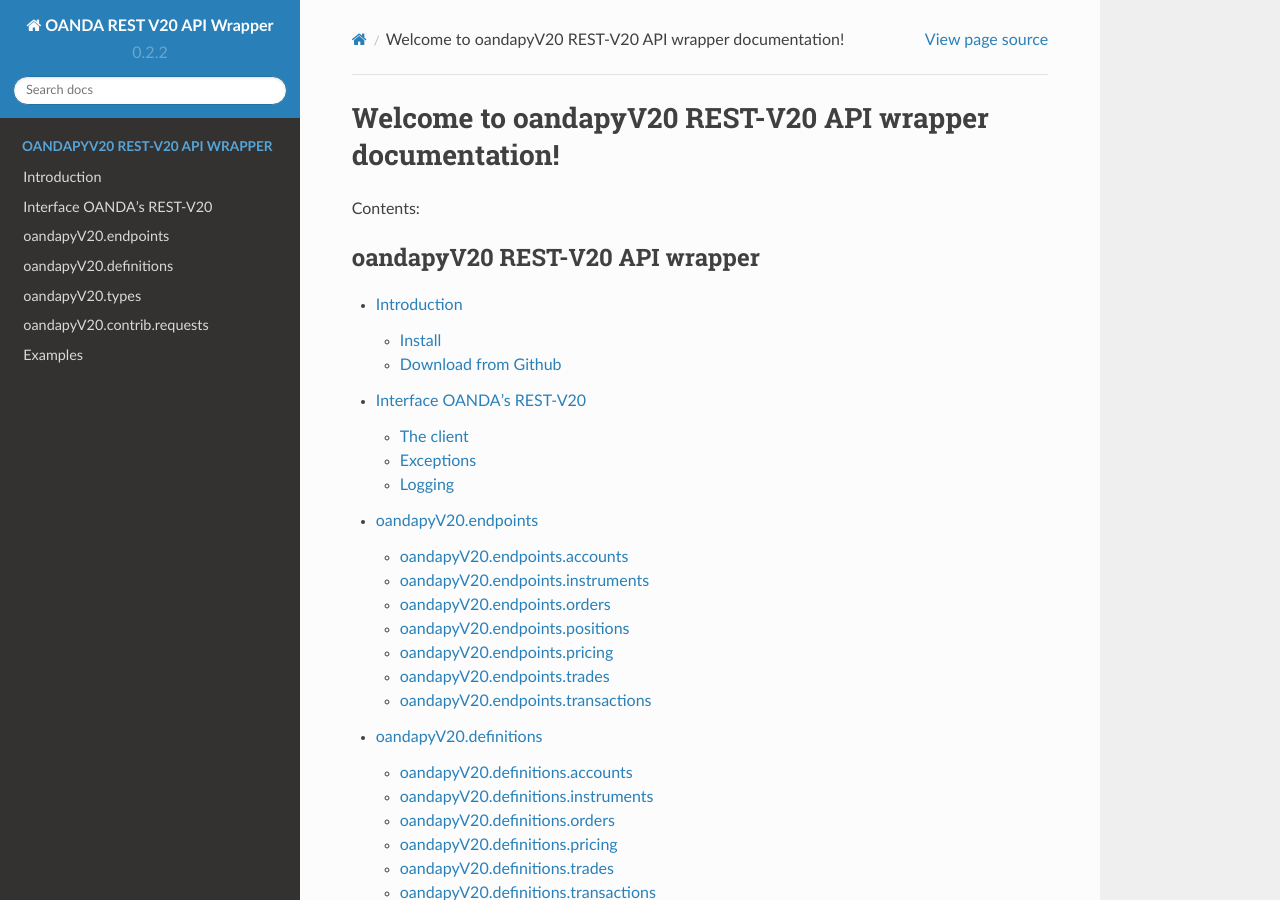
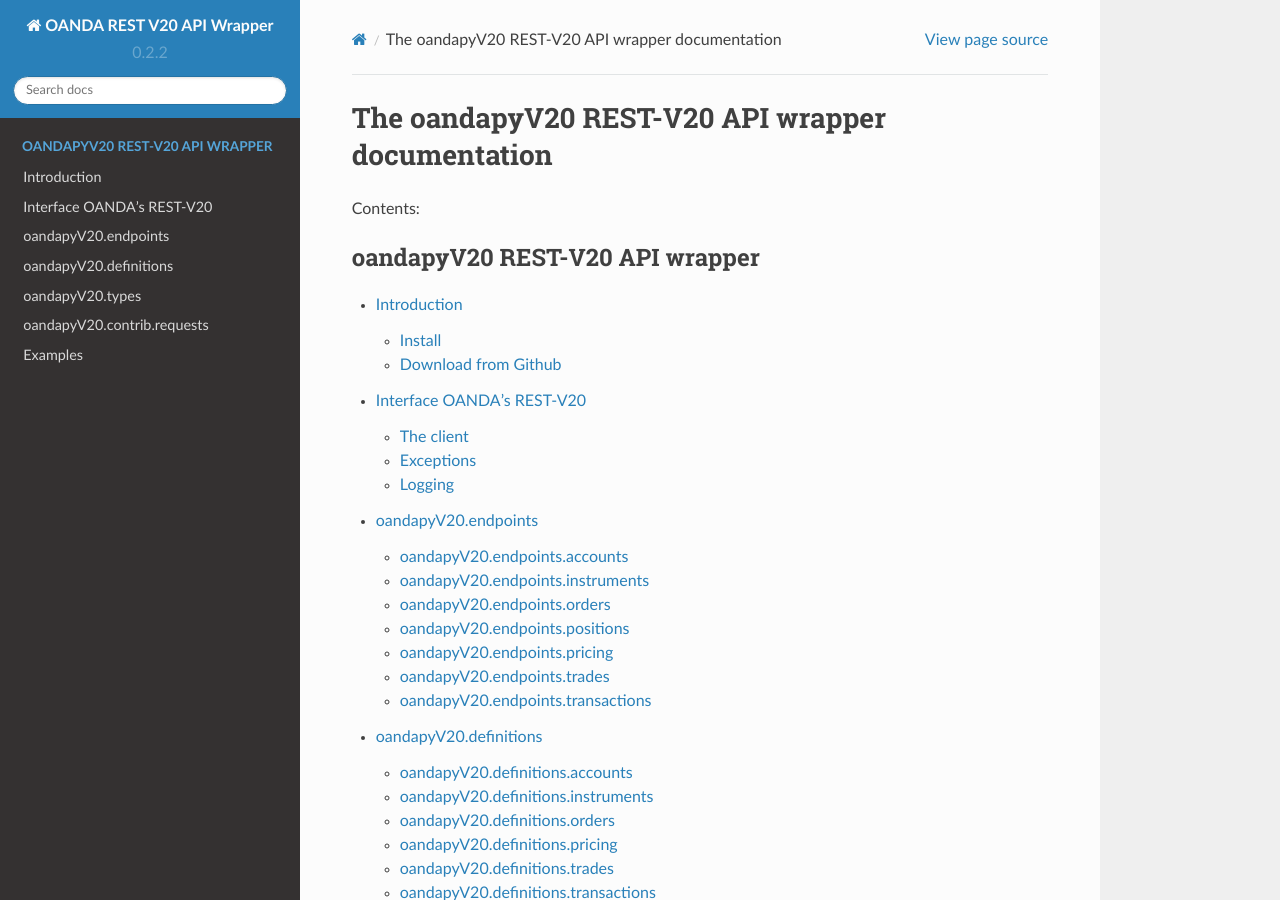
Before and after one commit to hootnot/oanda-api-v20, a Sphinx documentation site: the page built from docs/index.rst, in a window 1280 px wide and 900 px high. Built offline with Sphinx 7.4.7 and the Read the Docs theme 2.0.0, drawn with Linux system fonts in a browser that asks for light colours.

Commit message:
title shortened

```diff
--- a/docs/index.rst
+++ b/docs/index.rst
@@ -3,8 +3,8 @@
    You can adapt this file completely to your liking, but it should at least
    contain the root `toctree` directive.
 
-Welcome to oandapyV20 REST-V20 API wrapper documentation!
-====================================================
+The oandapyV20 REST-V20 API wrapper documentation
+=================================================
 
 Contents:
 
```
